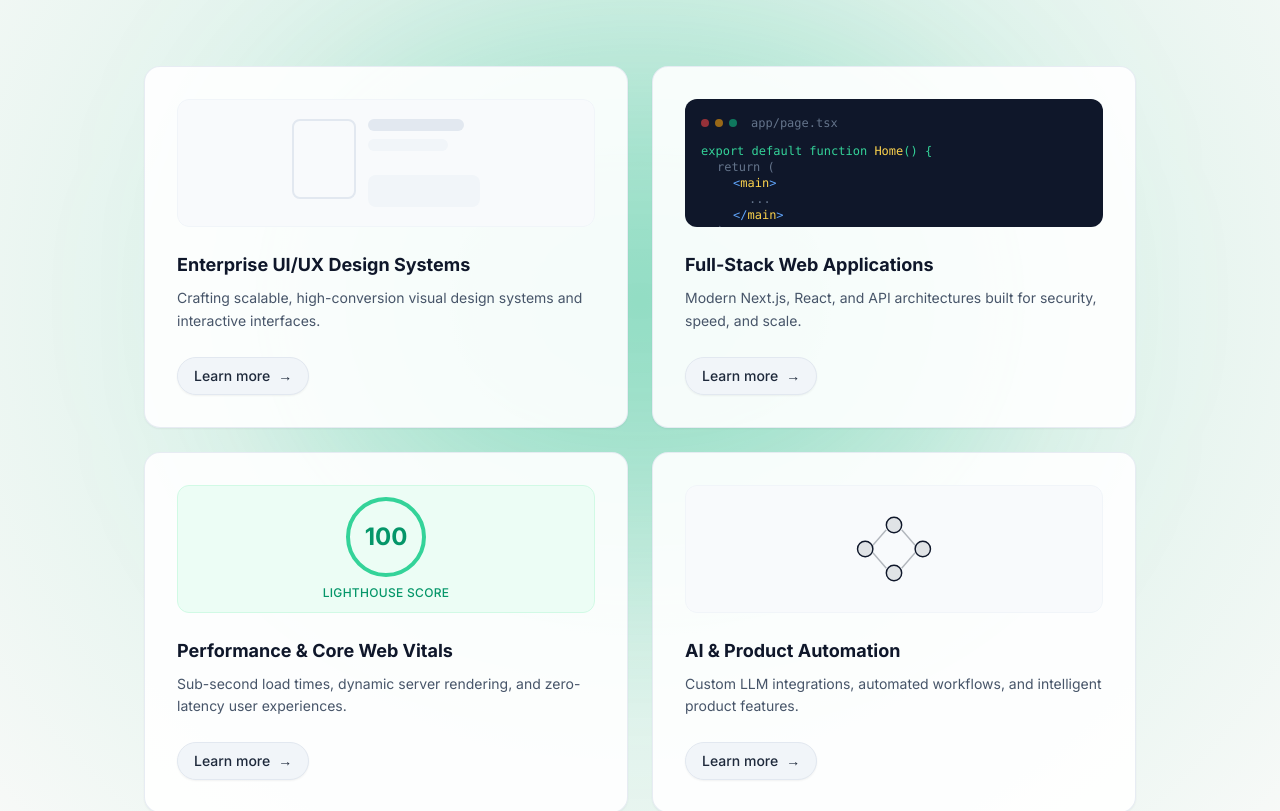
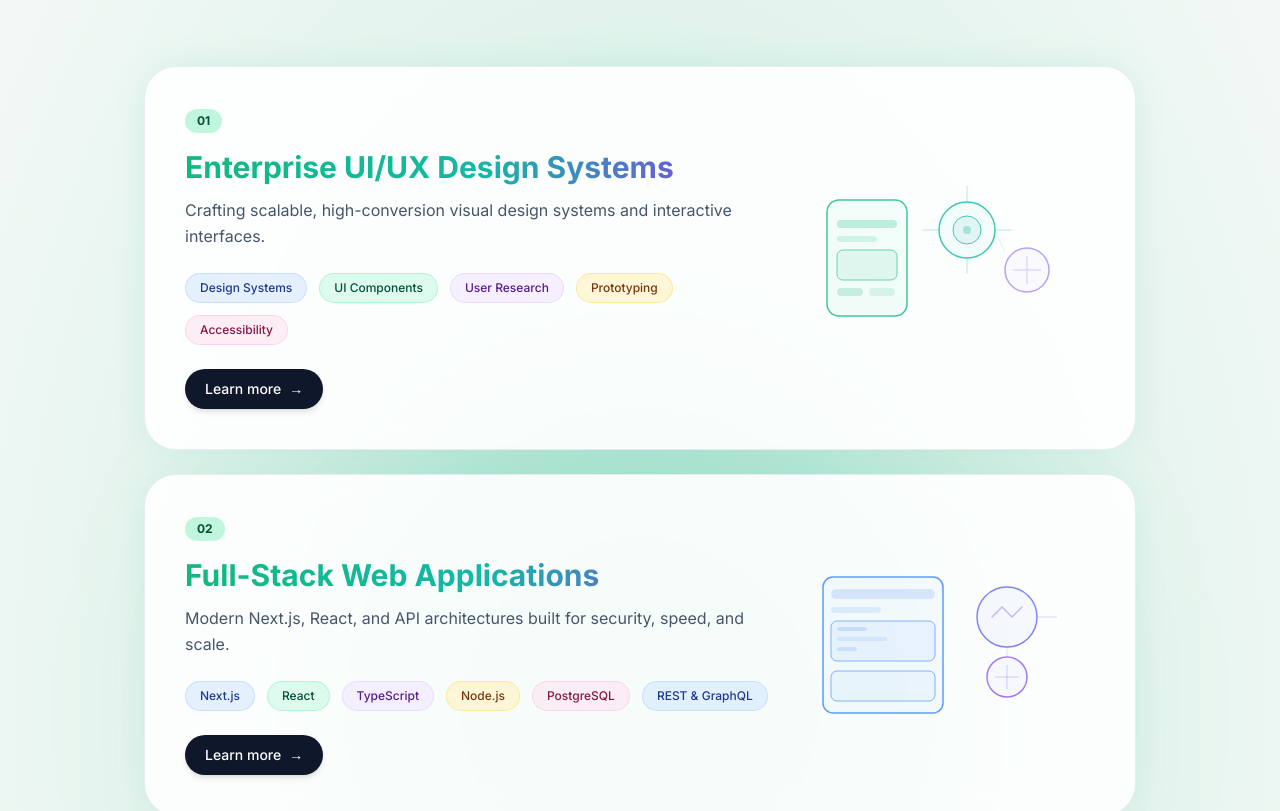
Before and after one commit to 4kmoviepointoo-bot/Vortex-studio.com, a Next.js app: page / in a window 1280 px wide. Shown: the part 1600-2411 px from the top of the page. Built offline with nearby package versions, Linux system fonts and the light colour scheme.

Commit message:
Redesign service cards to wide-banner layout with gradient titles, pastel tags, and SVG graphics

```diff
--- a/components/home/showcase-grid.tsx
+++ b/components/home/showcase-grid.tsx
@@ -6,11 +6,111 @@ import ShinyText from '@/components/ui/ShinyText'
 
 const spring = { type: 'spring', stiffness: 400, damping: 17 } as const
 
-const techTags = [
-  'Next.js App Router',
-  'Tailwind CSS',
-  'Framer Motion',
-  'TypeScript',
+const tagColors = [
+  'bg-blue-100/70 text-blue-900 border border-blue-200/80',
+  'bg-emerald-100/70 text-emerald-900 border border-emerald-200/80',
+  'bg-purple-100/70 text-purple-900 border border-purple-200/80',
+  'bg-amber-100/70 text-amber-900 border border-amber-200/80',
+  'bg-pink-100/70 text-pink-900 border border-pink-200/80',
+]
+
+const services = [
+  {
+    index: '01',
+    title: 'Enterprise UI/UX Design Systems',
+    description: 'Crafting scalable, high-conversion visual design systems and interactive interfaces.',
+    tags: ['Design Systems', 'UI Components', 'User Research', 'Prototyping', 'Accessibility'],
+    href: '/services#ui-ux',
+    graphic: (
+      <svg className="w-72 h-44 opacity-80" viewBox="0 0 288 176" fill="none">
+        <rect x="20" y="30" width="80" height="116" rx="12" stroke="#10b981" strokeWidth="1.5" fill="#10b981" fillOpacity="0.05" />
+        <rect x="30" y="50" width="60" height="8" rx="4" fill="#10b981" fillOpacity="0.3" />
+        <rect x="30" y="66" width="40" height="6" rx="3" fill="#10b981" fillOpacity="0.2" />
+        <rect x="30" y="80" width="60" height="30" rx="6" fill="#10b981" fillOpacity="0.1" stroke="#10b981" strokeWidth="0.75" />
+        <rect x="30" y="118" width="26" height="8" rx="4" fill="#10b981" fillOpacity="0.25" />
+        <rect x="62" y="118" width="26" height="8" rx="4" fill="#10b981" fillOpacity="0.15" />
+        <circle cx="160" cy="60" r="28" stroke="#14b8a6" strokeWidth="1.5" fill="#14b8a6" fillOpacity="0.05" />
+        <circle cx="160" cy="60" r="14" stroke="#14b8a6" strokeWidth="1" fill="#14b8a6" fillOpacity="0.1" />
+        <circle cx="160" cy="60" r="4" fill="#14b8a6" fillOpacity="0.4" />
+        <line x1="160" y1="32" x2="160" y2="16" stroke="#14b8a6" strokeWidth="1" strokeOpacity="0.4" />
+        <line x1="188" y1="60" x2="204" y2="60" stroke="#14b8a6" strokeWidth="1" strokeOpacity="0.4" />
+        <line x1="160" y1="88" x2="160" y2="104" stroke="#14b8a6" strokeWidth="1" strokeOpacity="0.4" />
+        <line x1="132" y1="60" x2="116" y2="60" stroke="#14b8a6" strokeWidth="1" strokeOpacity="0.4" />
+        <circle cx="220" cy="100" r="22" stroke="#a78bfa" strokeWidth="1.5" fill="#a78bfa" fillOpacity="0.05" />
+        <path d="M220 86 L220 114 M206 100 L234 100" stroke="#a78bfa" strokeWidth="1.5" strokeOpacity="0.4" />
+        <line x1="188" y1="60" x2="198" y2="82" stroke="#a78bfa" strokeWidth="0.75" strokeOpacity="0.3" />
+      </svg>
+    ),
+  },
+  {
+    index: '02',
+    title: 'Full-Stack Web Applications',
+    description: 'Modern Next.js, React, and API architectures built for security, speed, and scale.',
+    tags: ['Next.js', 'React', 'TypeScript', 'Node.js', 'PostgreSQL', 'REST & GraphQL'],
+    href: '/services#fullstack',
+    graphic: (
+      <svg className="w-72 h-44 opacity-80" viewBox="0 0 288 176" fill="none">
+        <rect x="16" y="20" width="120" height="136" rx="10" stroke="#3b82f6" strokeWidth="1.5" fill="#3b82f6" fillOpacity="0.04" />
+        <rect x="24" y="32" width="104" height="10" rx="5" fill="#3b82f6" fillOpacity="0.2" />
+        <rect x="24" y="50" width="50" height="6" rx="3" fill="#3b82f6" fillOpacity="0.15" />
+        <rect x="24" y="64" width="104" height="40" rx="6" fill="#3b82f6" fillOpacity="0.08" stroke="#3b82f6" strokeWidth="0.75" />
+        <rect x="30" y="70" width="30" height="4" rx="2" fill="#3b82f6" fillOpacity="0.25" />
+        <rect x="30" y="80" width="50" height="4" rx="2" fill="#3b82f6" fillOpacity="0.15" />
+        <rect x="30" y="90" width="20" height="4" rx="2" fill="#3b82f6" fillOpacity="0.2" />
+        <rect x="24" y="114" width="104" height="30" rx="6" fill="#3b82f6" fillOpacity="0.06" stroke="#3b82f6" strokeWidth="0.75" />
+        <circle cx="200" cy="60" r="30" stroke="#6366f1" strokeWidth="1.5" fill="#6366f1" fillOpacity="0.05" />
+        <path d="M185 60 L195 50 L205 60 L215 50" stroke="#6366f1" strokeWidth="1.5" strokeLinecap="round" strokeOpacity="0.5" />
+        <circle cx="200" cy="120" r="20" stroke="#8b5cf6" strokeWidth="1.5" fill="#8b5cf6" fillOpacity="0.05" />
+        <path d="M200 108 L200 132 M188 120 L212 120" stroke="#8b5cf6" strokeWidth="1" strokeOpacity="0.4" />
+        <line x1="230" y1="60" x2="250" y2="60" stroke="#6366f1" strokeWidth="1" strokeOpacity="0.3" />
+        <line x1="200" y1="90" x2="200" y2="100" stroke="#8b5cf6" strokeWidth="1" strokeOpacity="0.3" />
+      </svg>
+    ),
+  },
+  {
+    index: '03',
+    title: 'Performance & Core Web Vitals',
+    description: 'Sub-second load times, dynamic server rendering, and zero-latency user experiences.',
+    tags: ['Core Web Vitals', 'Lighthouse 100', 'Edge Rendering', 'CDN Optimization', 'Code Splitting'],
+    href: '/services#performance',
+    graphic: (
+      <svg className="w-72 h-44 opacity-80" viewBox="0 0 288 176" fill="none">
+        <circle cx="144" cy="88" r="50" stroke="#10b981" strokeWidth="1.5" fill="#10b981" fillOpacity="0.04" />
+        <circle cx="144" cy="88" r="35" stroke="#10b981" strokeWidth="1" fill="#10b981" fillOpacity="0.06" />
+        <circle cx="144" cy="88" r="20" stroke="#10b981" strokeWidth="1" fill="#10b981" fillOpacity="0.08" />
+        <path d="M144 50 L144 88 L170 100" stroke="#10b981" strokeWidth="2" strokeLinecap="round" strokeOpacity="0.6" />
+        <circle cx="144" cy="88" r="4" fill="#10b981" fillOpacity="0.5" />
+        <line x1="144" y1="38" x2="144" y2="30" stroke="#10b981" strokeWidth="1" strokeOpacity="0.3" />
+        <line x1="194" y1="88" x2="202" y2="88" stroke="#10b981" strokeWidth="1" strokeOpacity="0.3" />
+        <line x1="94" y1="88" x2="86" y2="88" stroke="#10b981" strokeWidth="1" strokeOpacity="0.3" />
+        <text x="144" y="150" textAnchor="middle" fill="#10b981" fillOpacity="0.5" fontSize="10" fontWeight="600">100</text>
+        <rect x="40" y="155" width="208" height="6" rx="3" fill="#10b981" fillOpacity="0.1" />
+        <rect x="40" y="155" width="208" height="6" rx="3" fill="#10b981" fillOpacity="0.3" />
+      </svg>
+    ),
+  },
+  {
+    index: '04',
+    title: 'AI & Product Automation',
+    description: 'Custom LLM integrations, automated workflows, and intelligent product features.',
+    tags: ['LLM Integration', 'RAG Systems', 'Workflow Automation', 'AI Agents', 'Prompt Engineering'],
+    href: '/services#ai-automation',
+    graphic: (
+      <svg className="w-72 h-44 opacity-80" viewBox="0 0 288 176" fill="none">
+        <circle cx="144" cy="88" r="40" stroke="#a78bfa" strokeWidth="1.5" fill="#a78bfa" fillOpacity="0.04" />
+        <circle cx="144" cy="48" r="16" stroke="#c084fc" strokeWidth="1.5" fill="#c084fc" fillOpacity="0.06" />
+        <circle cx="104" cy="108" r="16" stroke="#a78bfa" strokeWidth="1.5" fill="#a78bfa" fillOpacity="0.06" />
+        <circle cx="184" cy="108" r="16" stroke="#818cf8" strokeWidth="1.5" fill="#818cf8" fillOpacity="0.06" />
+        <line x1="144" y1="64" x2="144" y2="72" stroke="#c084fc" strokeWidth="1" strokeOpacity="0.4" />
+        <line x1="118" y1="98" x2="128" y2="90" stroke="#a78bfa" strokeWidth="1" strokeOpacity="0.4" />
+        <line x1="170" y1="90" x2="180" y2="98" stroke="#818cf8" strokeWidth="1" strokeOpacity="0.4" />
+        <line x1="118" y1="108" x2="170" y2="108" stroke="#a78bfa" strokeWidth="0.75" strokeOpacity="0.2" />
+        <circle cx="144" cy="88" r="8" fill="#a78bfa" fillOpacity="0.15" stroke="#a78bfa" strokeWidth="1" />
+        <circle cx="144" cy="88" r="3" fill="#a78bfa" fillOpacity="0.4" />
+        <text x="144" y="160" textAnchor="middle" fill="#a78bfa" fillOpacity="0.4" fontSize="8" fontWeight="500">Neural Network</text>
+      </svg>
+    ),
+  },
 ]
 
 export default function ShowcaseGrid() {
@@ -35,155 +135,60 @@ export default function ShowcaseGrid() {
         </p>
       </div>
 
-      <div className="grid grid-cols-1 md:grid-cols-2 gap-6 max-w-5xl mx-auto px-4">
+      <div className="flex flex-col gap-6 max-w-5xl mx-auto px-4">
+        {services.map((service, i) => (
           <motion.div
+            key={service.index}
             initial={{ opacity: 0, y: 30 }}
             whileInView={{ opacity: 1, y: 0 }}
             viewport={{ once: true }}
-          transition={{ ...spring, delay: 0 }}
-          className="bg-white/90 border border-slate-200/80 rounded-2xl p-8 shadow-sm hover:shadow-xl hover:border-slate-300 transition-all duration-300 group relative overflow-hidden"
+            transition={{ ...spring, delay: i * 0.1 }}
+            className="bg-white/90 backdrop-blur-md rounded-[32px] p-8 sm:p-10 border border-slate-200/80 shadow-[0_0_40px_-10px_rgba(16,185,129,0.18)] hover:shadow-[0_0_50px_-5px_rgba(147,51,234,0.22)] transition-all duration-300 group"
           >
-          <div className="mb-6 h-32 rounded-xl bg-slate-50 border border-slate-100 p-4 flex items-center justify-center group-hover:border-slate-200 transition-colors">
-            <div className="flex gap-3">
-              <div className="w-16 h-20 rounded-lg border-2 border-slate-200 group-hover:border-slate-300 transition-colors" />
-              <div className="flex flex-col gap-2">
-                <div className="w-24 h-3 rounded-full bg-slate-200 group-hover:bg-slate-300 transition-colors" />
-                <div className="w-20 h-3 rounded-full bg-slate-100 group-hover:bg-slate-200 transition-colors" />
-                <div className="w-28 h-8 rounded-lg bg-slate-100 group-hover:bg-slate-200 transition-colors mt-4" />
+            <div className="flex flex-col lg:flex-row justify-between items-start lg:items-center gap-8">
+              <div className="flex-1">
+                <span className="bg-emerald-200/70 text-emerald-900 text-xs font-bold px-3 py-1 rounded-full mb-4 inline-block">
+                  {service.index}
+                </span>
+
+                <h3 className="text-2xl sm:text-3xl font-bold bg-gradient-to-r from-emerald-500 via-teal-500 to-purple-600 bg-clip-text text-transparent mb-3">
+                  {service.title}
+                </h3>
+
+                <p className="text-slate-600 text-base leading-relaxed max-w-2xl mb-6">
+                  {service.description}
+                </p>
+
+                <div className="flex flex-wrap gap-2 sm:gap-3 items-center mb-6">
+                  {service.tags.map((tag, ti) => (
+                    <span
+                      key={tag}
+                      className={`${tagColors[ti % tagColors.length]} text-xs font-medium px-3.5 py-1.5 rounded-full`}
+                    >
+                      {tag}
+                    </span>
+                  ))}
                 </div>
-            </div>
-          </div>
-          <h3 className="text-lg font-bold text-slate-950 mb-2">Enterprise UI/UX Design Systems</h3>
-          <p className="text-sm text-slate-600 leading-relaxed mb-6">
-            Crafting scalable, high-conversion visual design systems and interactive interfaces.
-          </p>
-          <Link href="/services#ui-ux">
+
+                <Link href={service.href}>
                   <motion.span
                     whileHover={{ scale: 1.03, y: -1 }}
                     whileTap={{ scale: 0.94 }}
                     transition={{ type: 'spring', stiffness: 400, damping: 15 }}
-              className="inline-flex items-center gap-2 px-4 py-2 rounded-full text-xs sm:text-sm font-medium bg-slate-100 text-slate-800 border border-slate-200 hover:bg-slate-900 hover:text-white hover:border-slate-900 shadow-sm transition-all duration-300 cursor-pointer group/btn"
+                    className="inline-flex items-center gap-2 px-5 py-2.5 rounded-full text-sm font-medium bg-slate-900 text-white hover:bg-slate-800 shadow-md transition-all duration-300 cursor-pointer group/btn"
                   >
                     Learn more
-              <span className="transition-transform duration-300 group-hover/btn:translate-x-1.5">
-                →
-              </span>
+                    <span className="transition-transform duration-300 group-hover/btn:translate-x-1.5">→</span>
                   </motion.span>
                 </Link>
-        </motion.div>
+              </div>
 
-        <motion.div
-          initial={{ opacity: 0, y: 30 }}
-          whileInView={{ opacity: 1, y: 0 }}
-          viewport={{ once: true }}
-          transition={{ ...spring, delay: 0.1 }}
-          className="bg-white/90 border border-slate-200/80 rounded-2xl p-8 shadow-sm hover:shadow-xl hover:border-slate-300 transition-all duration-300 group relative overflow-hidden"
-        >
-          <div className="mb-6 h-32 rounded-xl bg-slate-900 p-4 font-mono text-xs text-slate-400 group-hover:bg-slate-800 transition-colors overflow-hidden">
-            <div className="flex items-center gap-1.5 mb-3">
-              <span className="w-2 h-2 rounded-full bg-red-500/60" />
-              <span className="w-2 h-2 rounded-full bg-amber-500/60" />
-              <span className="w-2 h-2 rounded-full bg-emerald-500/60" />
-              <span className="ml-2 text-slate-500">app/page.tsx</span>
-            </div>
-            <div className="text-emerald-400">export default function <span className="text-amber-300">Home</span>() {'{'}</div>
-            <div className="pl-4 text-slate-500">return (</div>
-            <div className="pl-8 text-blue-400">{'<'}<span className="text-amber-300">main</span>{'>'}</div>
-            <div className="pl-12 text-slate-500">...</div>
-            <div className="pl-8 text-blue-400">{'</'}<span className="text-amber-300">main</span>{'>'}</div>
-            <div className="pl-4 text-slate-500">)</div>
-            <div>{'}'}</div>
-          </div>
-          <h3 className="text-lg font-bold text-slate-950 mb-2">Full-Stack Web Applications</h3>
-          <p className="text-sm text-slate-600 leading-relaxed mb-6">
-            Modern Next.js, React, and API architectures built for security, speed, and scale.
-          </p>
-          <Link href="/services#fullstack">
-            <motion.span
-              whileHover={{ scale: 1.03, y: -1 }}
-              whileTap={{ scale: 0.94 }}
-              transition={{ type: 'spring', stiffness: 400, damping: 15 }}
-              className="inline-flex items-center gap-2 px-4 py-2 rounded-full text-xs sm:text-sm font-medium bg-slate-100 text-slate-800 border border-slate-200 hover:bg-slate-900 hover:text-white hover:border-slate-900 shadow-sm transition-all duration-300 cursor-pointer group/btn"
-            >
-              Learn more
-              <span className="transition-transform duration-300 group-hover/btn:translate-x-1.5">
-                →
-              </span>
-            </motion.span>
-          </Link>
-        </motion.div>
-
-        <motion.div
-          initial={{ opacity: 0, y: 30 }}
-          whileInView={{ opacity: 1, y: 0 }}
-          viewport={{ once: true }}
-          transition={{ ...spring, delay: 0.2 }}
-          className="bg-white/90 border border-slate-200/80 rounded-2xl p-8 shadow-sm hover:shadow-xl hover:border-slate-300 transition-all duration-300 group relative overflow-hidden"
-        >
-          <div className="mb-6 h-32 rounded-xl bg-emerald-50 border border-emerald-100 p-4 flex items-center justify-center group-hover:border-emerald-200 transition-colors">
-            <div className="flex flex-col items-center gap-2">
-              <div className="w-20 h-20 rounded-full border-4 border-emerald-400 flex items-center justify-center">
-                <span className="text-2xl font-bold text-emerald-600">100</span>
-              </div>
-              <span className="text-xs font-medium text-emerald-600 uppercase tracking-wide">Lighthouse Score</span>
+              <div className="hidden lg:block shrink-0 pointer-events-none">
+                {service.graphic}
               </div>
             </div>
-          <h3 className="text-lg font-bold text-slate-950 mb-2">Performance & Core Web Vitals</h3>
-          <p className="text-sm text-slate-600 leading-relaxed mb-6">
-            Sub-second load times, dynamic server rendering, and zero-latency user experiences.
-          </p>
-          <Link href="/services#performance">
-            <motion.span
-              whileHover={{ scale: 1.03, y: -1 }}
-              whileTap={{ scale: 0.94 }}
-              transition={{ type: 'spring', stiffness: 400, damping: 15 }}
-              className="inline-flex items-center gap-2 px-4 py-2 rounded-full text-xs sm:text-sm font-medium bg-slate-100 text-slate-800 border border-slate-200 hover:bg-slate-900 hover:text-white hover:border-slate-900 shadow-sm transition-all duration-300 cursor-pointer group/btn"
-            >
-              Learn more
-              <span className="transition-transform duration-300 group-hover/btn:translate-x-1.5">
-                →
-              </span>
-            </motion.span>
-          </Link>
           </motion.div>
-
-        <motion.div
-          initial={{ opacity: 0, y: 30 }}
-          whileInView={{ opacity: 1, y: 0 }}
-          viewport={{ once: true }}
-          transition={{ ...spring, delay: 0.3 }}
-          className="bg-white/90 border border-slate-200/80 rounded-2xl p-8 shadow-sm hover:shadow-xl hover:border-slate-300 transition-all duration-300 group relative overflow-hidden"
-        >
-          <div className="mb-6 h-32 rounded-xl bg-slate-50 border border-slate-100 p-4 flex items-center justify-center group-hover:border-slate-200 transition-colors">
-            <svg className="w-24 h-24" viewBox="0 0 100 100" fill="none">
-              <circle cx="20" cy="50" r="8" fill="#0F172A" fillOpacity="0.1" stroke="#0F172A" strokeWidth="1.5" />
-              <circle cx="50" cy="25" r="8" fill="#0F172A" fillOpacity="0.1" stroke="#0F172A" strokeWidth="1.5" />
-              <circle cx="80" cy="50" r="8" fill="#0F172A" fillOpacity="0.1" stroke="#0F172A" strokeWidth="1.5" />
-              <circle cx="50" cy="75" r="8" fill="#0F172A" fillOpacity="0.1" stroke="#0F172A" strokeWidth="1.5" />
-              <line x1="28" y1="46" x2="42" y2="30" stroke="#0F172A" strokeWidth="1.5" strokeOpacity="0.3" />
-              <line x1="58" y1="30" x2="72" y2="46" stroke="#0F172A" strokeWidth="1.5" strokeOpacity="0.3" />
-              <line x1="42" y1="70" x2="28" y2="54" stroke="#0F172A" strokeWidth="1.5" strokeOpacity="0.3" />
-              <line x1="58" y1="70" x2="72" y2="54" stroke="#0F172A" strokeWidth="1.5" strokeOpacity="0.3" />
-            </svg>
-          </div>
-          <h3 className="text-lg font-bold text-slate-950 mb-2">AI & Product Automation</h3>
-          <p className="text-sm text-slate-600 leading-relaxed mb-6">
-            Custom LLM integrations, automated workflows, and intelligent product features.
-          </p>
-          <Link href="/services#ai-automation">
-            <motion.span
-              whileHover={{ scale: 1.03, y: -1 }}
-              whileTap={{ scale: 0.94 }}
-              transition={{ type: 'spring', stiffness: 400, damping: 15 }}
-              className="inline-flex items-center gap-2 px-4 py-2 rounded-full text-xs sm:text-sm font-medium bg-slate-100 text-slate-800 border border-slate-200 hover:bg-slate-900 hover:text-white hover:border-slate-900 shadow-sm transition-all duration-300 cursor-pointer group/btn"
-            >
-              Learn more
-              <span className="transition-transform duration-300 group-hover/btn:translate-x-1.5">
-                →
-              </span>
-            </motion.span>
-          </Link>
-        </motion.div>
+        ))}
       </div>
     </section>
   )
```
Lines whose indentation alone changed are shown as unchanged.
